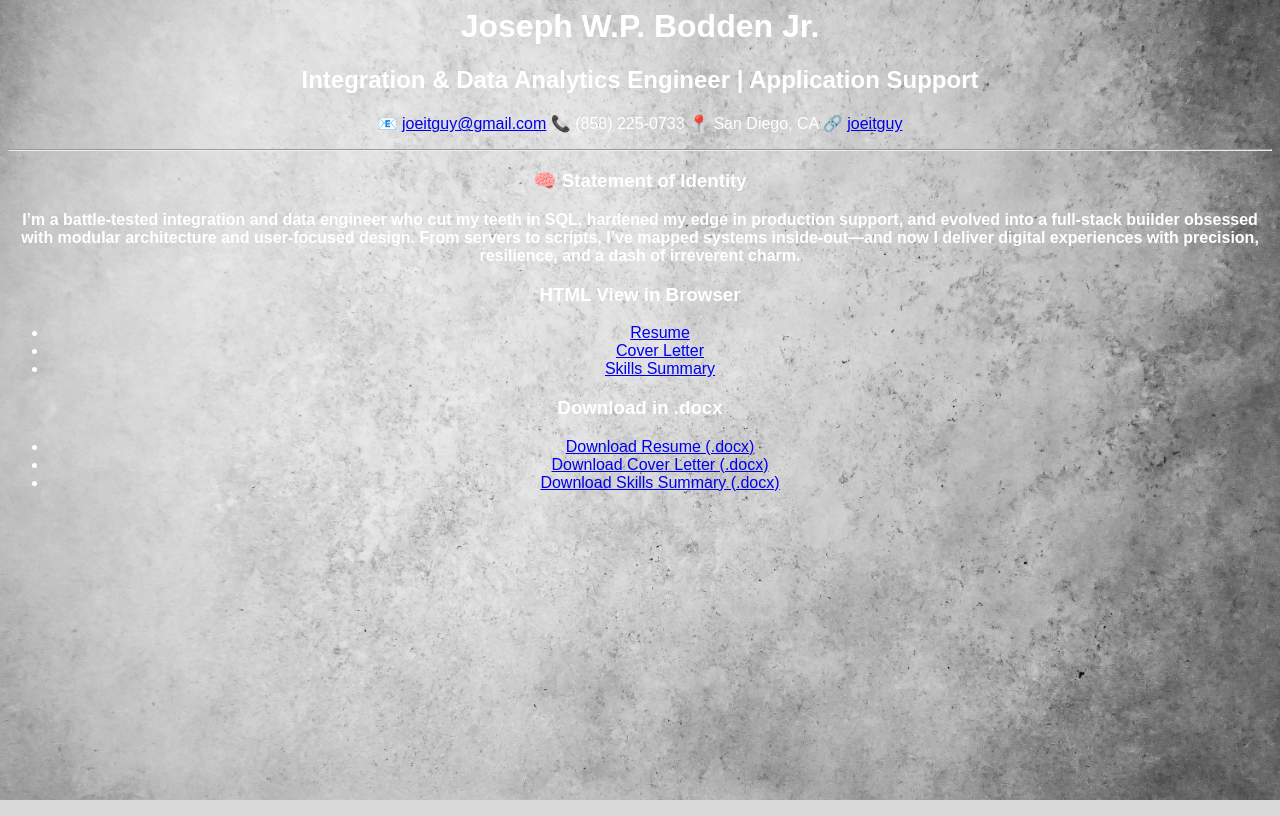
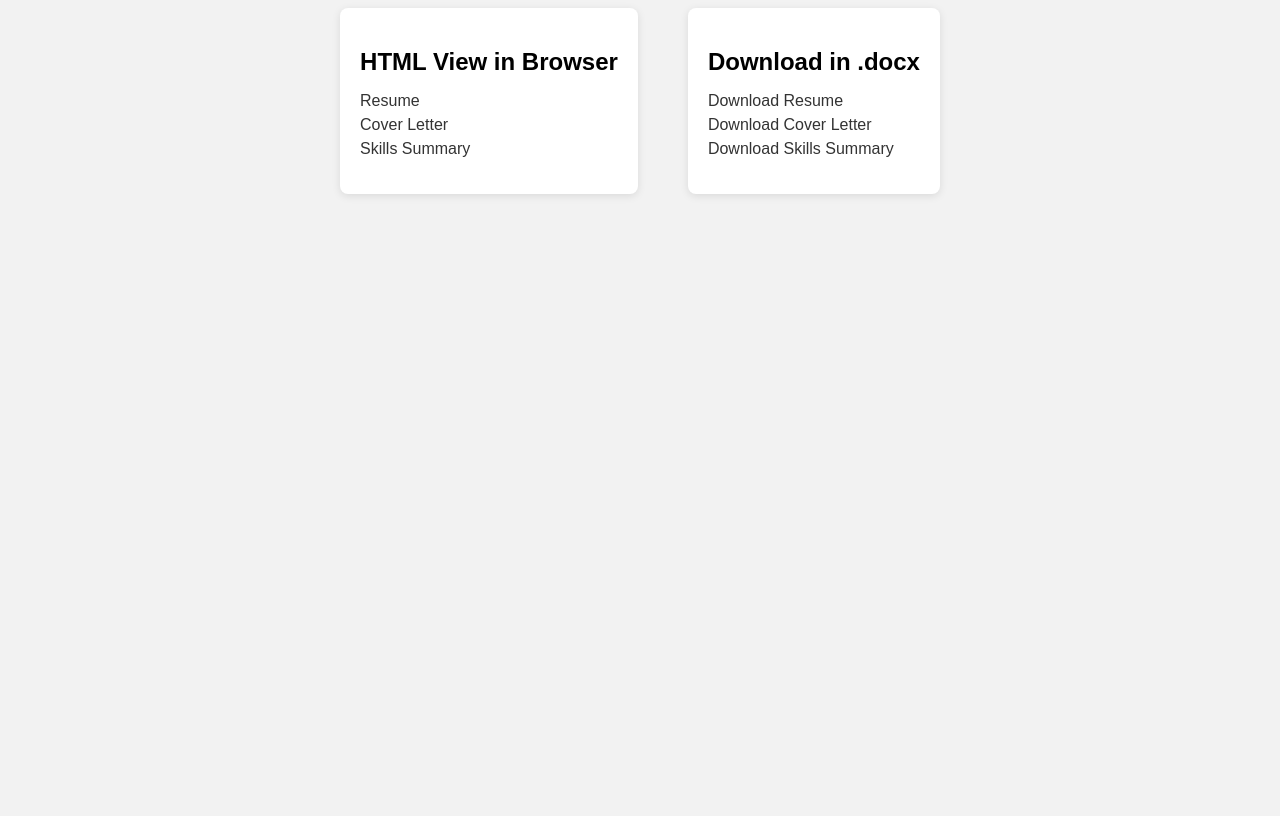
Before and after one commit to joeitguy/resume-app, a Flask app: page / in a window 1280 px wide. Run offline with Flask 3, Linux system fonts and the light colour scheme.

Commit message:
adjusting index layout

```diff
--- a/templates/index.html
+++ b/templates/index.html
@@ -1,34 +1,71 @@
+<!DOCTYPE html>
+<html lang="en">
+<head>
+  <meta charset="UTF-8">
+  <title>Index Page</title>
+  <style>
+    body {
+      display: flex;
+      justify-content: center;
+      align-items: flex-start;
+      height: 100vh;
+      font-family: sans-serif;
+      background-color: #f2f2f2;
+    }
 
-<link rel="stylesheet" type="text/css" href="{{ url_for('static', filename='css/main.css') }}">
-<h1>Joseph W.P. Bodden Jr.</h1>
-<h2>Integration &amp; Data Analytics Engineer | Application Support</h2>
-<p>📧 <a href="mailto:joeitguy@gmail.com">joeitguy@gmail.com</a> 📞 (858) 225-0733 📍 San Diego, CA 🔗 <a href="https://linkedin.com/in/joeitguy" target="_blank">joeitguy</a></p>
-<hr />
+    .container {
+      display: flex;
+      gap: 50px;
+    }
 
-<div class="identity">
-  <h3>🧠 Statement of Identity</h3>
-  <p>
-    <strong>
-      I’m a battle-tested integration and data engineer who cut my teeth in SQL, hardened my edge in production support, and evolved into a full-stack builder obsessed with modular architecture and user-focused design. From servers to scripts, I’ve mapped systems inside-out—and now I deliver digital experiences with precision, resilience, and a dash of irreverent charm.
-    </strong>
-  </p>
-</div>
+    .block {
+      background-color: #fff;
+      padding: 20px;
+      border-radius: 8px;
+      box-shadow: 0 2px 8px rgba(0, 0, 0, 0.1);
+    }
 
-<div class="link-section">
-  <div class="link-box">
-    <h3>HTML View in Browser</h3>
+    .block h2 {
+      margin-bottom: 10px;
+    }
+
+    .block ul {
+      list-style: none;
+      padding: 0;
+    }
+
+    .block li {
+      margin: 6px 0;
+    }
+
+    .block a {
+      text-decoration: none;
+      color: #333;
+    }
+
+    .block a:hover {
+      text-decoration: underline;
+    }
+  </style>
+</head>
+<body>
+  <div class="container">
+    <div class="block">
+      <h2>HTML View in Browser</h2>
       <ul>
-      <li><a href="/view/resume">Resume</a></li>
-      <li><a href="/view/cover-letter">Cover Letter</a></li>
-      <li><a href="/view/skills">Skills Summary</a></li>
+        <li><a href="/resume">Resume</a></li>
+        <li><a href="/cover-letter">Cover Letter</a></li>
+        <li><a href="/skills-summary">Skills Summary</a></li>
       </ul>
     </div>
-  <div class="link-box">
-    <h3>Download in .docx</h3>
+    <div class="block">
+      <h2>Download in .docx</h2>
       <ul>
-      <li><a href="{{ url_for('static', filename='_jbodden resume.docx') }}" download>Download Resume (.docx)</a></li>
-      <li><a href="{{ url_for('static', filename='_jbodden cover letter.docx') }}" download>Download Cover Letter (.docx)</a></li>
-      <li><a href="{{ url_for('static', filename='_jbodden Technical Skills Summary.docx') }}" download>Download Skills Summary (.docx)</a></li>
+        <li><a href="/downloads/resume.docx">Download Resume</a></li>
+        <li><a href="/downloads/cover-letter.docx">Download Cover Letter</a></li>
+        <li><a href="/downloads/skills-summary.docx">Download Skills Summary</a></li>
       </ul>
     </div>
   </div>
+</body>
+</html>
```
Lines whose indentation alone changed are shown as unchanged.
